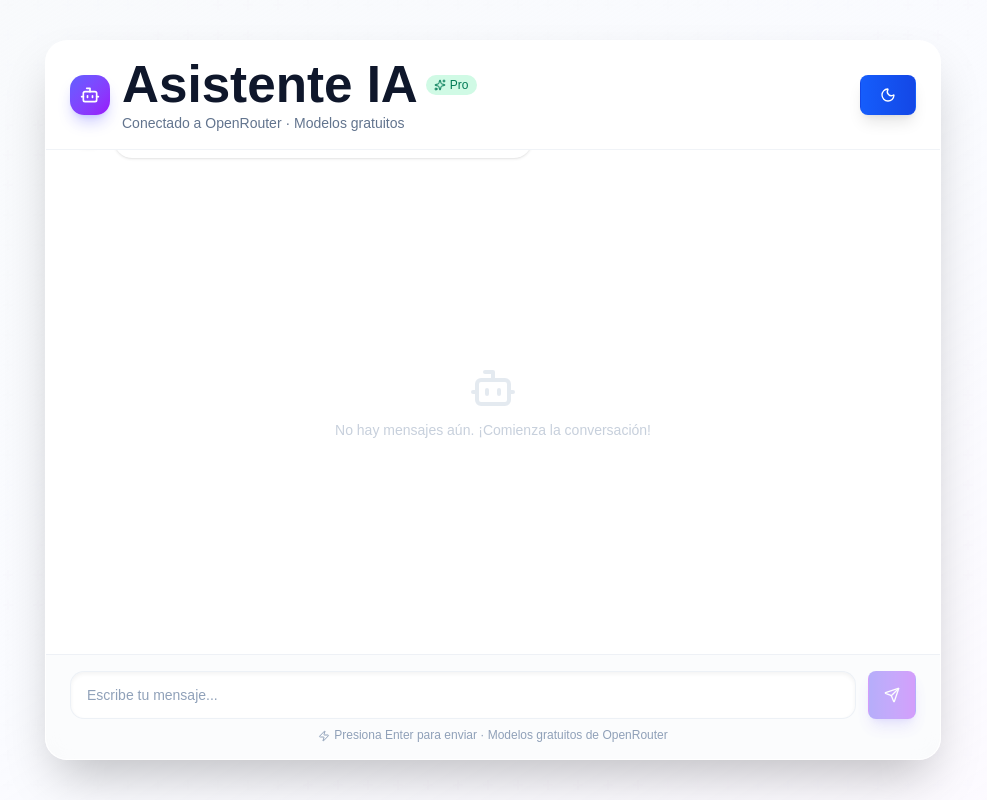
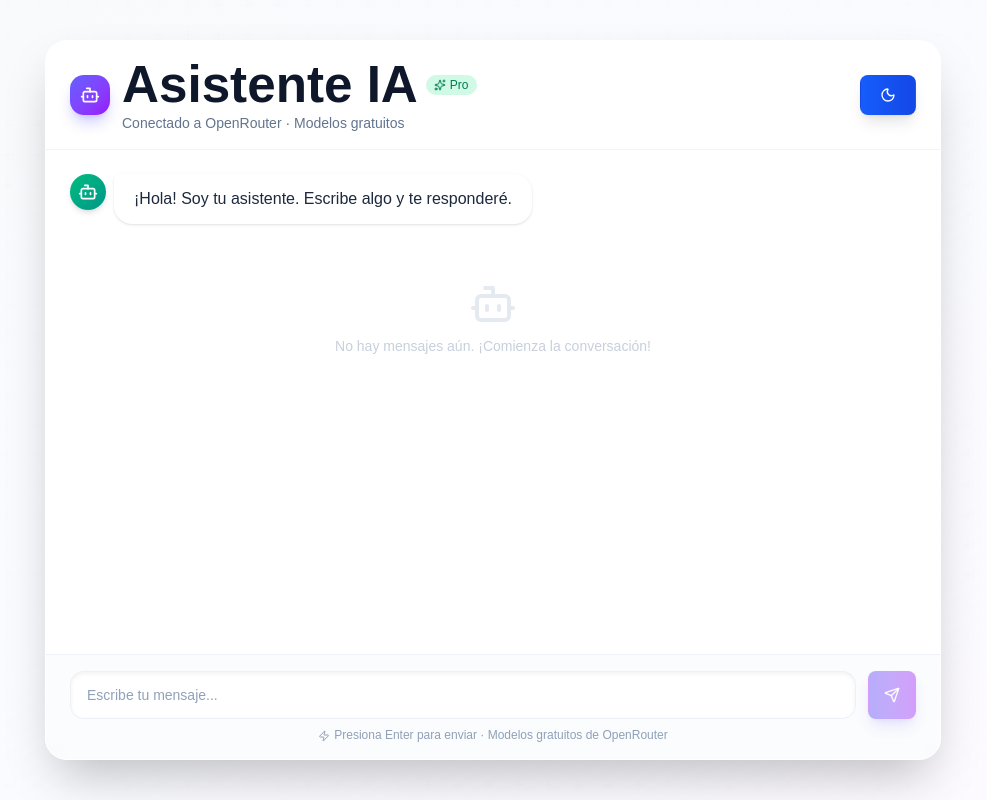
Before and after one commit to YunierAyala2000/Chat-IA-with-Open-Router-IA, a React (Vite) app: page / in a window 1280 px wide. Shown: the whole page, without its empty margins (147-1134 px from the left). Built offline with nearby package versions, Linux system fonts and the light colour scheme.

Commit message:
AJustes de diseño y mejoras

```diff
--- a/src/App.tsx
+++ b/src/App.tsx
@@ -262,9 +262,8 @@ function App() {
               </div>
             )}
 
-            {/* Mensaje vacío (placeholder cuando no hay mensajes) */}
             {messages.length === 1 && !isSending && (
-              <div className="flex h-full flex-col items-center justify-center text-center opacity-50">
+              <div className="flex h-auto flex-col items-center justify-center py-10 text-center opacity-50">
                 <Bot className="h-12 w-12 text-slate-300 dark:text-slate-700" />
                 <p className="mt-2 text-sm text-slate-400 dark:text-slate-600">
                   No hay mensajes aún. ¡Comienza la conversación!
```
